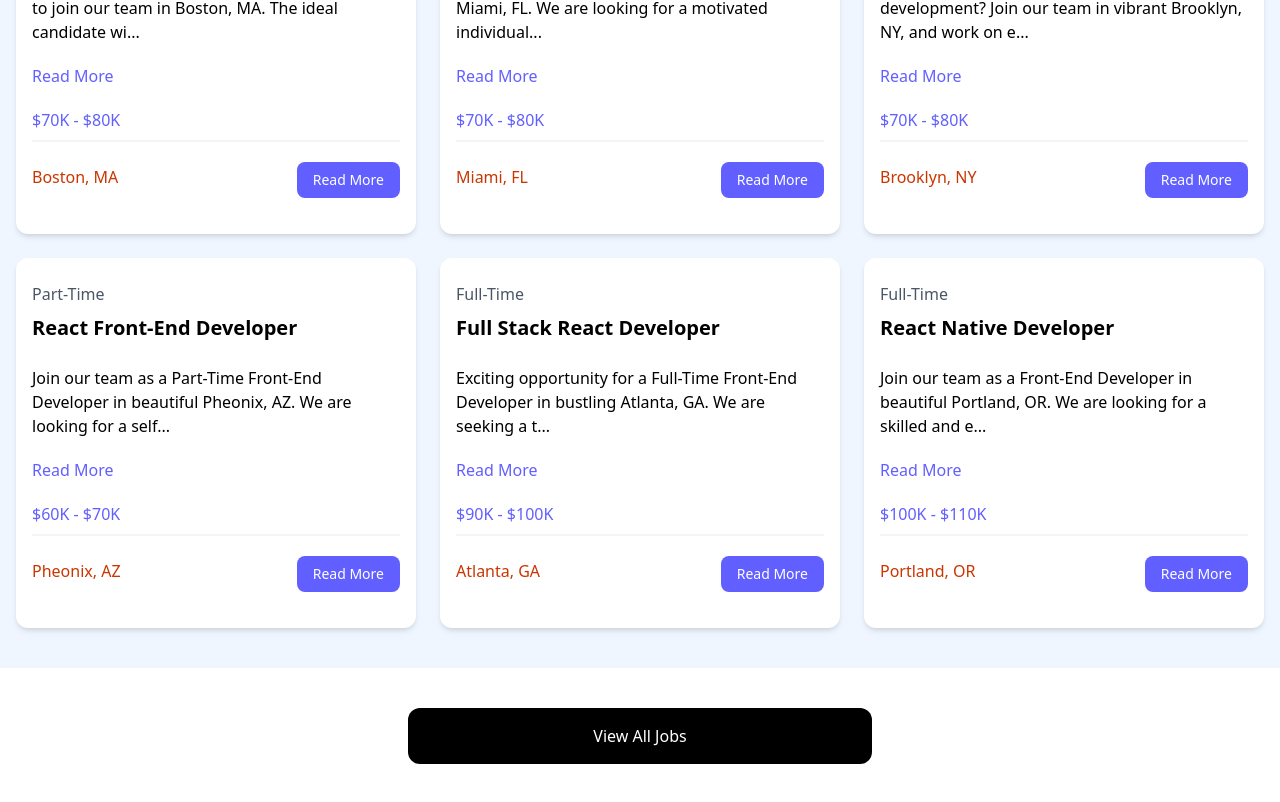
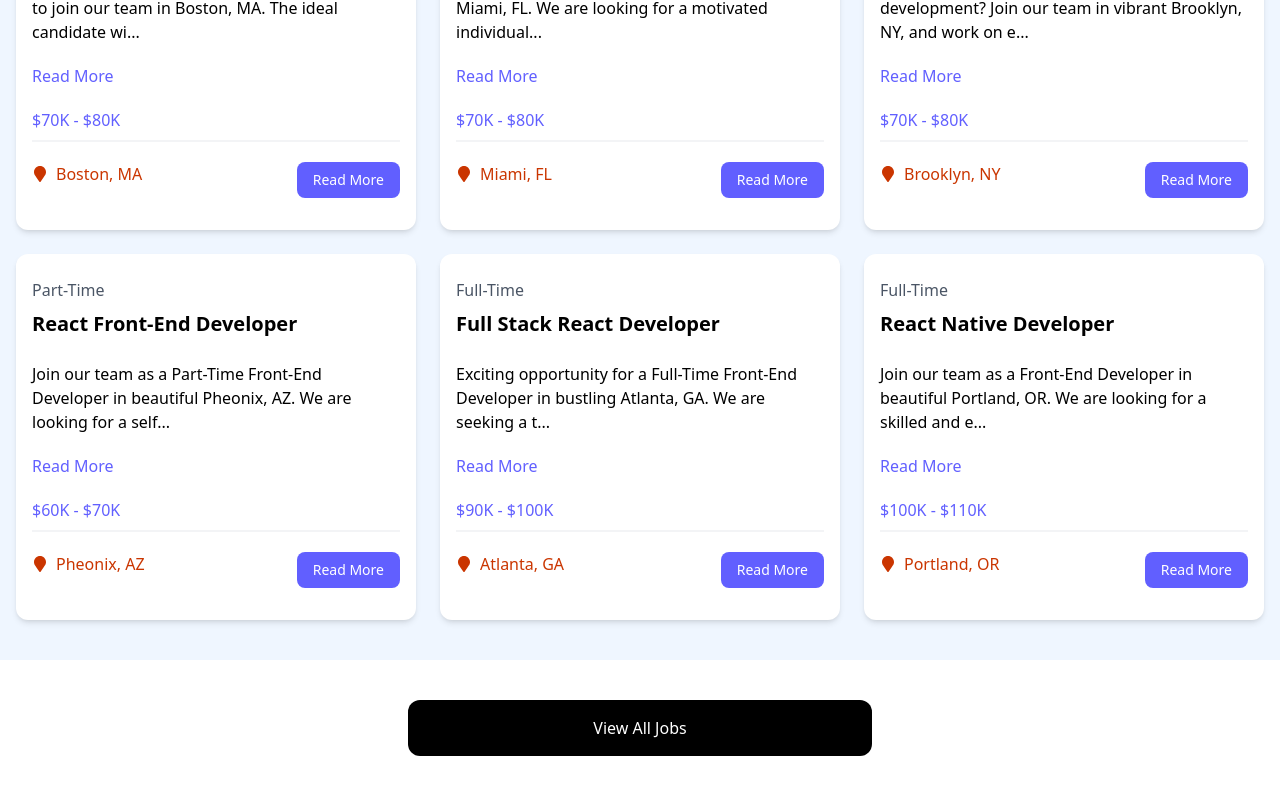
Before and after one commit to umairva7/react-jobs-site, a React (Vite) app: page / in a window 1280 px wide. Shown: the part 845-1647 px from the top of the page. Built offline with nearby package versions, Linux system fonts and the light colour scheme.

Commit message:
React Icons

```diff
--- a/package.json
+++ b/package.json
@@ -12,7 +12,8 @@
   "dependencies": {
     "@tailwindcss/vite": "^4.1.13",
     "react": "^19.1.1",
-    "react-dom": "^19.1.1"
+    "react-dom": "^19.1.1",
+    "react-icons": "^5.5.0"
   },
   "devDependencies": {
     "@eslint/js": "^9.36.0",
--- a/src/App.jsx
+++ b/src/App.jsx
@@ -13,7 +13,6 @@ const App = () => {
       <JobListings />
       <ViewAll />
 
-
     </div>
   )
 }
--- a/src/components/jobcards.jsx
+++ b/src/components/jobcards.jsx
@@ -1,5 +1,6 @@
 import React from "react";
 import { useState } from "react";
+import {FaMap, FaMapMarker} from 'react-icons/fa'
 
 function jobcards({job}) {
   const [showFullDescription, setShowFullDescription] = useState(false);
@@ -26,7 +27,7 @@ function jobcards({job}) {
           <div className="border border-gray-100 mb-5"></div>
           <div className="flex flex-col lg:flex-row justify-between mb-4">
             <div className="text-orange-700 mb-3">
-              <i className="fa-solid fa-location-dot text-lg"></i>{" "}
+              <FaMapMarker className="inline mr-2 mb-1"/>
               {job.location}
             </div>
             <a
```
Also changed, not shown: 1 other file (tests, documents, lock files or other folders).
